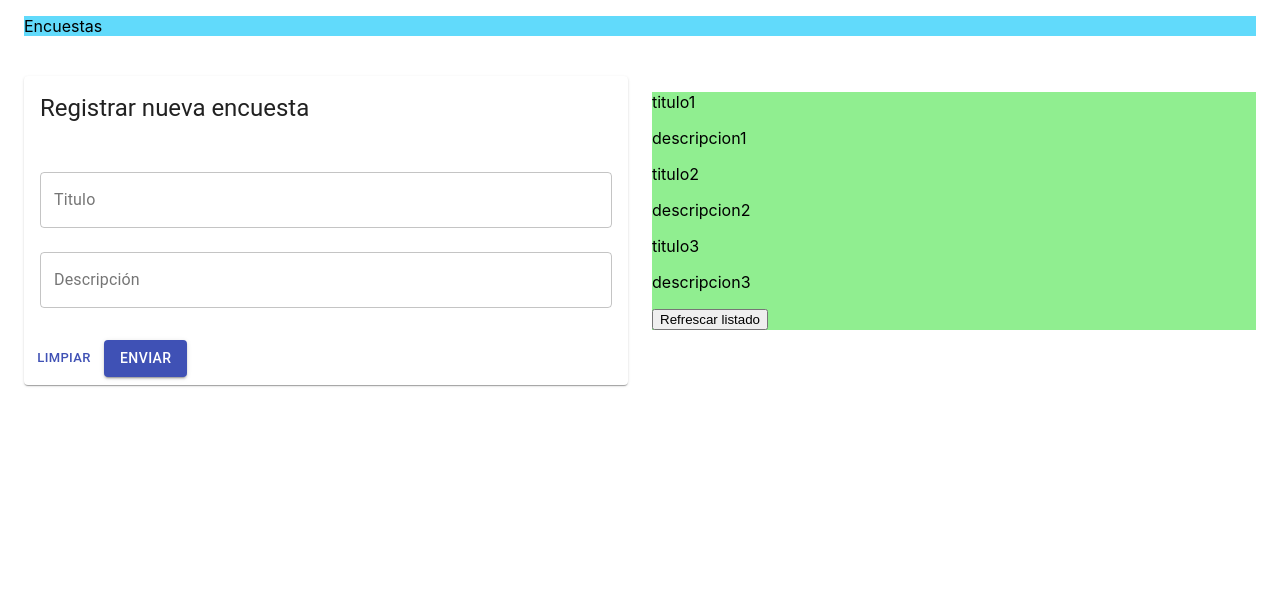
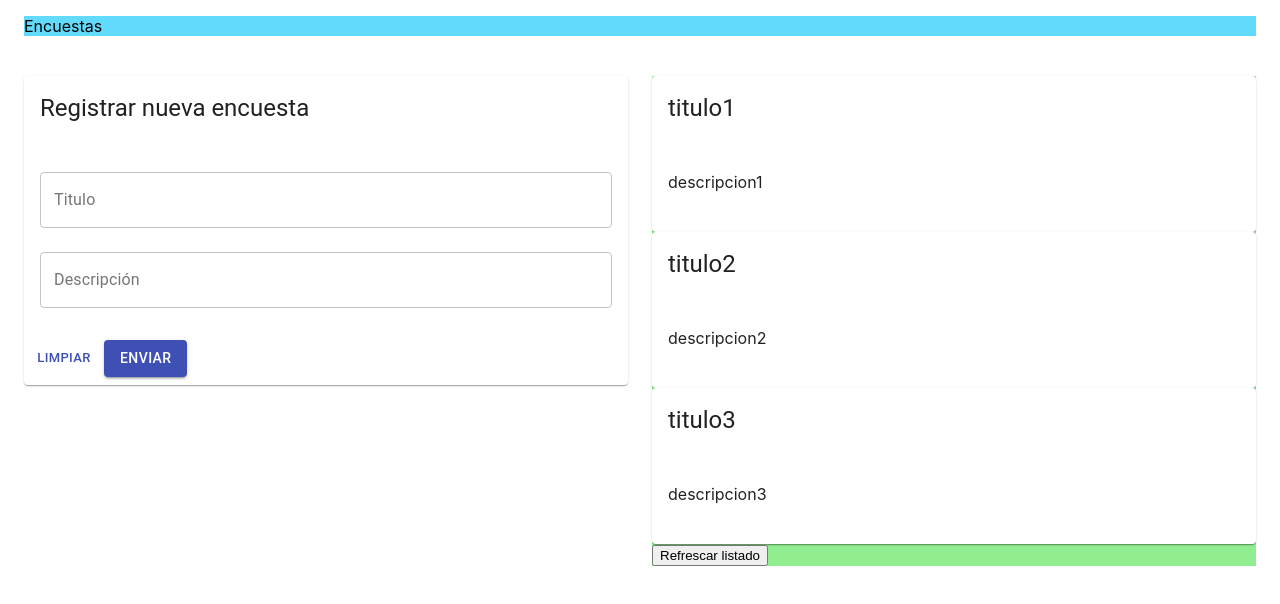
Before and after one commit to sebalreves/React-WWW, a React (Create React App) app in the folder frontend/: page / in a window 1280 px wide. Shown: the top 604 px of the page. Built offline with nearby package versions, Linux system fonts and the light colour scheme.

Commit message:
Registrar encuesta v2

```diff
--- a/frontend/src/App.js
+++ b/frontend/src/App.js
@@ -2,10 +2,28 @@ import "./App.css";
 import Header from "./Header";
 import Formulario from "./Formulario";
 import Listado from "./Listado";
-import {Container, Grid} from "@material-ui/core";
+import {Container, createTheme, Grid, ThemeProvider} from "@material-ui/core";
 
 function App() {
+    const theme = createTheme({
+        palette: {
+            primary: {
+                light: '#757ce8',
+                main: '#3f50b5',
+                dark: '#002884',
+                contrastText: '#fff',
+            },
+            secondary: {
+                light: '#ff7961',
+                main: '#f44336',
+                dark: '#ba000d',
+                contrastText: '#000',
+            },
+        },
+    });
+
   return (
+    <ThemeProvider theme={theme}>
         <Container>
             <Grid container spacing="3">
                 <Header />
@@ -13,6 +31,7 @@ function App() {
                 <Listado />
             </Grid>
         </Container>
+    </ThemeProvider>
   );
 }
 
--- a/frontend/src/Listado.js
+++ b/frontend/src/Listado.js
@@ -1,11 +1,11 @@
-import React, { useState, useEffect } from "react";
+import React, {useState, useEffect} from "react";
 import "./App.css";
-import {Grid} from "@material-ui/core";
+import {Card, CardContent, CardHeader, Grid} from "@material-ui/core";
 
 const encuestasDummy = [
-  { id: "titulo1", title: "titulo1", description: "descripcion1" },
-  { id: "titulo2", title: "titulo2", description: "descripcion2" },
-  { id: "titulo3", title: "titulo3", description: "descripcion3" },
+    {id: "titulo1", title: "titulo1", description: "descripcion1"},
+    {id: "titulo2", title: "titulo2", description: "descripcion2"},
+    {id: "titulo3", title: "titulo3", description: "descripcion3"},
 ];
 const Listado = () => {
     const [encuestas, setEncuestas] = useState([]);
@@ -34,10 +34,13 @@ const Listado = () => {
             <div className="listado">
                 {encuestas.map((encuesta) => {
                     return (
-            <>
-              <p>{encuesta.title}</p>
+                        <Card >
+                            <CardHeader title={encuesta.title}/>
+                            <CardContent>
                                 <p>{encuesta.description}</p>
-            </>
+                            </CardContent>
+
+                        </Card>
                     );
                 })}
                 <button onClick={getEncuestas}>Refrescar listado</button>
```
Lines whose indentation alone changed are shown as unchanged.
